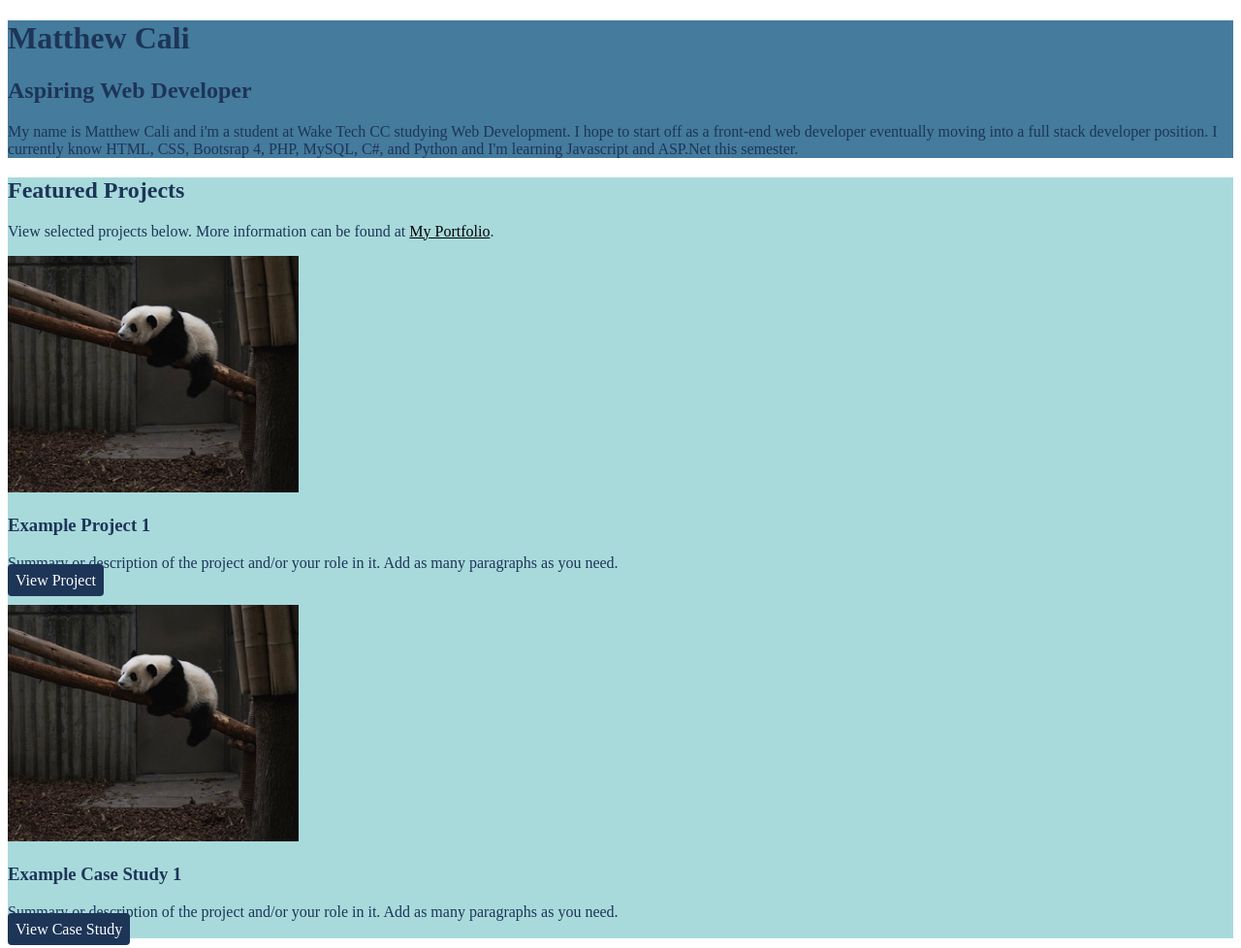
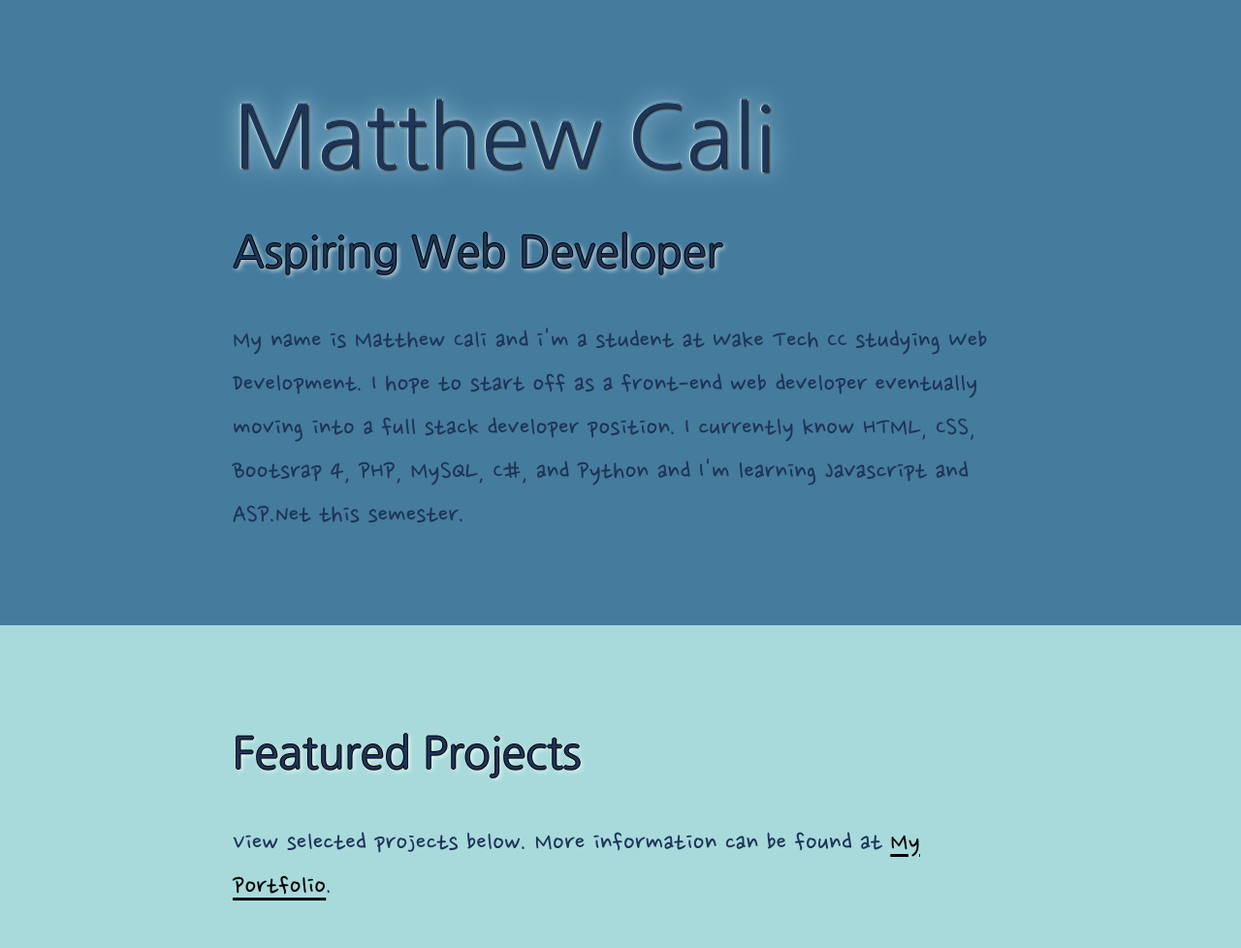
Before and after one commit to mgcali/WEB-210-Web-Design, a plain HTML site: page Lesson 3/index.html in a window 1280 px wide. Shown: the top 978 px of the page at 97% size. Drawn offline with Linux system fonts and the light colour scheme.

Commit message:
Add files via upload

```diff
--- a/Lesson 3/css/styles.css
+++ b/Lesson 3/css/styles.css
@@ -10,8 +10,20 @@
 
 /* Global styles
 ----------------------------- */
+html {
+	box-sizing: border-box;
+}
+*, *:before, *after {
+	box-sizing: inherit;
+}
+
 body {
 	color: #1D3557;
+	margin: 0 ;
+	padding: 0;
+	font-family: 'Nanum Pen Script', cursive;
+	font-size: 30px;
+	line-height: 1.5;
 }
 
 img {
@@ -28,6 +40,27 @@ a:hover {
 a:active {
 	color: white;
 }
+h1 {
+	font-size: 90px;
+	line-height: .5;
+	text-shadow: 1px 1px 2px black, 0 0 25px lightblue, 0 0 5px lightblue , -1px 0 white, 0 1px white, 1px 0 white, 0 -1px ;
+}
+h2 {
+
+	font-size: 45px;
+	text-shadow: -1px 0 black, 0 1px black, 1px 0 black, 0 -1px black,2px 2px 5px white;
+}
+h1, h2 {
+	font-family: 'Nanum Gothic', sans-serif;
+	font-weight: 400;
+
+}
+.content-wrap {
+	 width: 800px;
+	 margin: 0 auto;
+	 padding: 60px 0;
+}
+
 
 
 /* Profile
@@ -49,15 +82,34 @@ header {
  	text-decoration: none;
  	padding: 8px;
  	border-radius: 4px;
+ 	display: inline-block;
  }
 .projects a:hover {
 	background: rgba(29, 53, 87, 80%);
 }
+.project-item {
+	overflow: hidden;
+	border-bottom: 1px dashed #1D3557;
+	padding: 25px 0;
+}
+
+.project-item img {
+	float: left;
+	margin-right: 20px;
+	padding-left: 20px;
+}
+
+.project-item h3 {
+	margin-top: 0;
+}
+
 /* Work Experience
 ----------------------------- */
 .work-experience {
 	background: #F1FAEE;
 }
+
+
 
 /* Education
 ----------------------------- */
```
